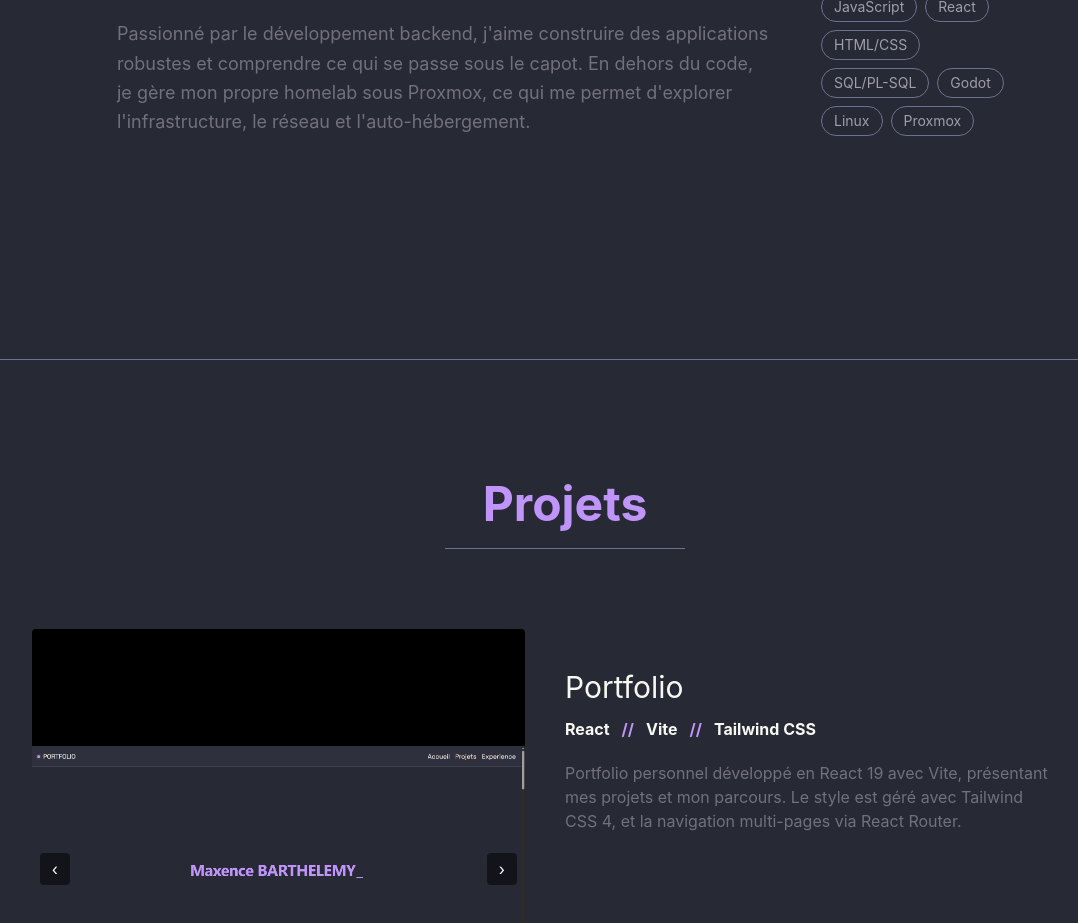
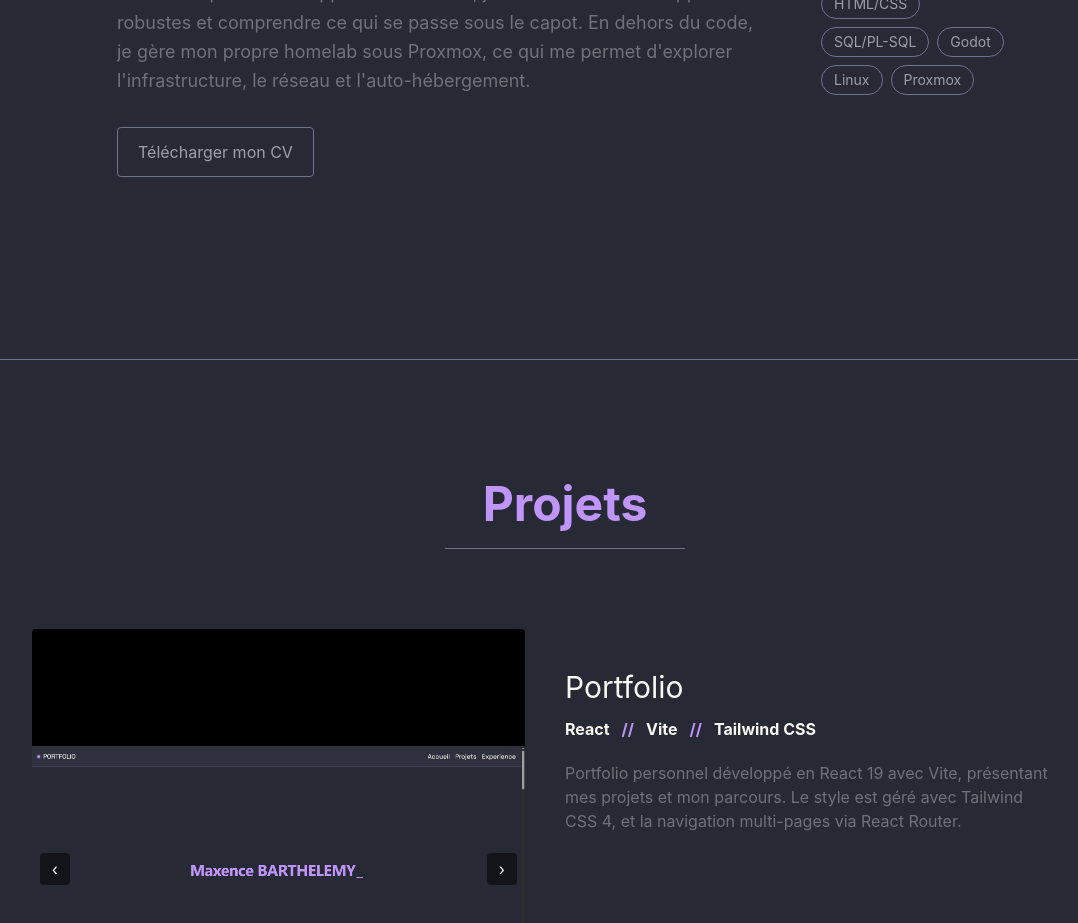
Before and after one commit to maxence468/Portfolio, a React (Vite) app: page / in a window 1280 px wide. Shown: the part 1240-2163 px from the top of the page, without its empty margins (75-1153 px from the left). Built offline with nearby package versions, Linux system fonts and the light colour scheme.

Commit message:
Btn télécharger cv

```diff
--- a/src/pages/Home.jsx
+++ b/src/pages/Home.jsx
@@ -80,6 +80,13 @@ export default function Home() {
               me permet d'explorer l'infrastructure, le réseau et
               l'auto-hébergement.
             </p>
+            <a
+              href="/Portfolio/CV_Maxence_Barthelemy.pdf"
+              download
+              className="mt-8 px-5 py-3 border border-border rounded flex items-center gap-3 w-fit text-zinc-400 hover:text-primary hover:border-primary transition-colors"
+            >
+              Télécharger mon CV
+            </a>
           </div>
 
           {/* Tags compétences */}
```
Also changed, not shown: 1 other file (tests, documents, lock files or other folders).
